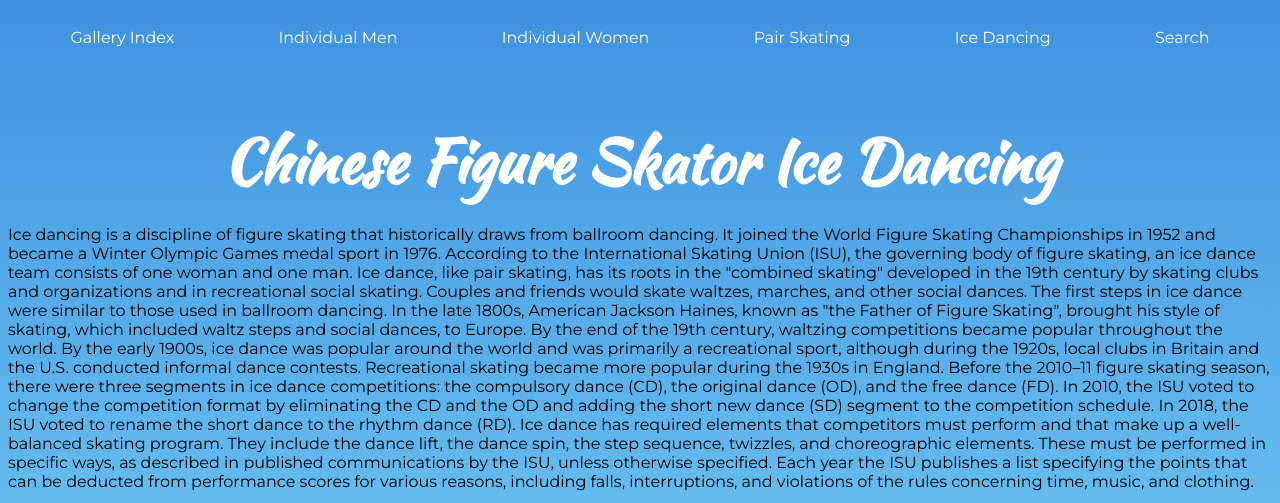
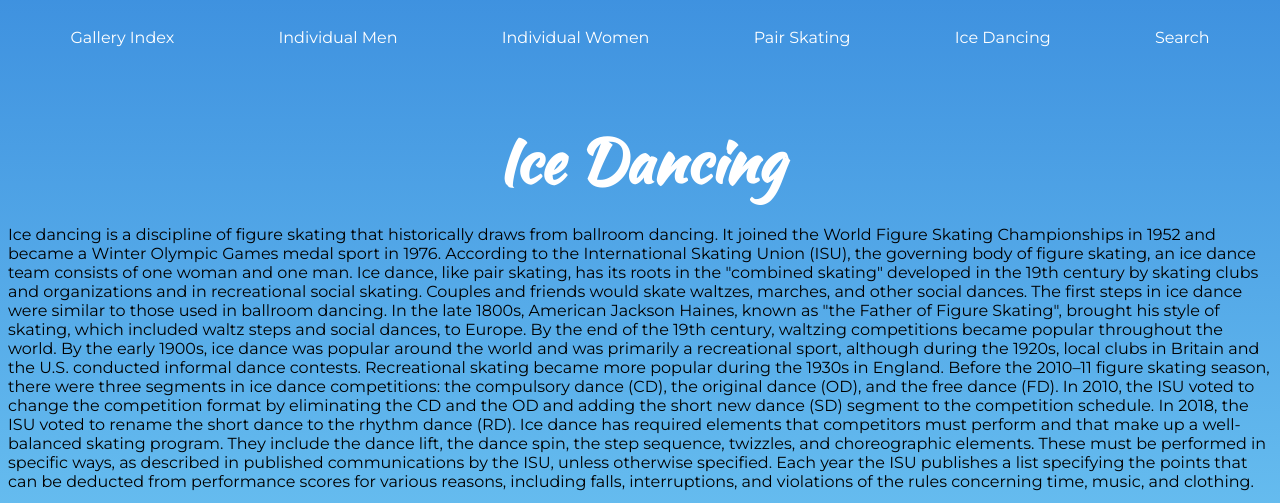
Before and after one commit to renee0905/group5, a Jekyll site: the page built from ice-dancing.markdown, in a window 1280 px wide and 900 px high, cut to the strip 0-503 px from the top of the window. Built offline with Jekyll 4.4.1, drawn with Linux system fonts in a browser that asks for light colours.

Commit message:
Update ice-dancing.markdown

```diff
--- a/ice-dancing.markdown
+++ b/ice-dancing.markdown
@@ -4,7 +4,7 @@ title: Ice Dancing
 permalink: /ice-dancing/
 ---
 
-<h1> Chinese Figure Skator Ice Dancing</h1>
+<h1>Ice Dancing</h1>
 <p>Ice dancing is a discipline of figure skating that historically draws from ballroom dancing. It joined the World Figure Skating Championships in 1952 and became a Winter Olympic Games medal sport in 1976. According to the International Skating Union (ISU), the governing body of figure skating, an ice dance team consists of one woman and one man.
 Ice dance, like pair skating, has its roots in the "combined skating" developed in the 19th century by skating clubs and organizations and in recreational social skating. Couples and friends would skate waltzes, marches, and other social dances. The first steps in ice dance were similar to those used in ballroom dancing. In the late 1800s, American Jackson Haines, known as "the Father of Figure Skating", brought his style of skating, which included waltz steps and social dances, to Europe. By the end of the 19th century, waltzing competitions became popular throughout the world. By the early 1900s, ice dance was popular around the world and was primarily a recreational sport, although during the 1920s, local clubs in Britain and the U.S. conducted informal dance contests. Recreational skating became more popular during the 1930s in England.
 Before the 2010–11 figure skating season, there were three segments in ice dance competitions: the compulsory dance (CD), the original dance (OD), and the free dance (FD). In 2010, the ISU voted to change the competition format by eliminating the CD and the OD and adding the short new dance (SD) segment to the competition schedule. In 2018, the ISU voted to rename the short dance to the rhythm dance (RD). Ice dance has required elements that competitors must perform and that make up a well-balanced skating program. They include the dance lift, the dance spin, the step sequence, twizzles, and choreographic elements. These must be performed in specific ways, as described in published communications by the ISU, unless otherwise specified. Each year the ISU publishes a list specifying the points that can be deducted from performance scores for various reasons, including falls, interruptions, and violations of the rules concerning time, music, and clothing.
```
